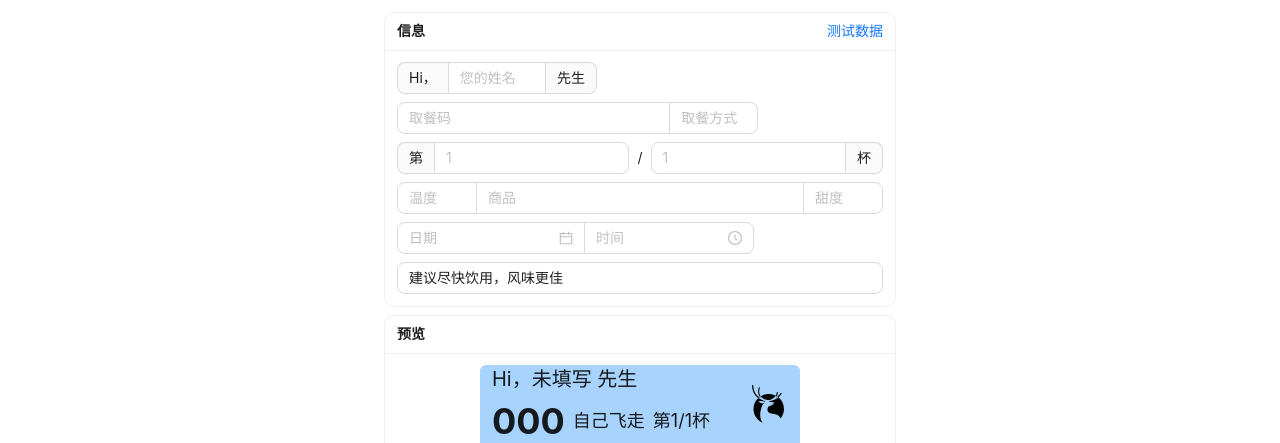
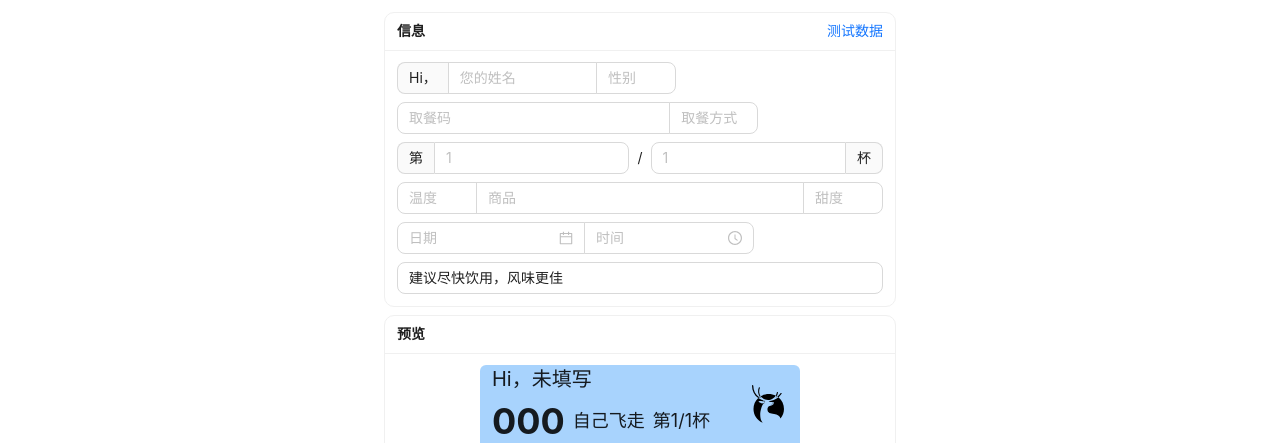
Before and after one commit to YuzeTT/picture-kit, a React (Vite) app: page / in a window 1280 px wide. Shown: the part 161-604 px from the top of the page. Built offline with nearby package versions, Linux system fonts and the light colour scheme.

Commit message:
fix: sex

```diff
--- a/index.html
+++ b/index.html
@@ -5,6 +5,15 @@
     <link rel="icon" type="image/svg+xml" href="/logo.svg" />
     <meta name="viewport" content="width=device-width, initial-scale=1.0" />
     <title>小贴纸 - 赛博收集癖</title>
+    <!-- Google tag (gtag.js) -->
+    <script async src="https://www.googletagmanager.com/gtag/js?id=G-ZNVB76LBFR"></script>
+    <script>
+      window.dataLayer = window.dataLayer || [];
+      function gtag(){dataLayer.push(arguments);}
+      gtag('js', new Date());
+
+      gtag('config', 'G-ZNVB76LBFR');
+    </script>
   </head>
   <body>
     <div id="root"></div>
--- a/src/pages/LuckinCoffee.tsx
+++ b/src/pages/LuckinCoffee.tsx
@@ -9,6 +9,7 @@ export default function LuckinCoffee() {
 
   const [data, setData] = useState({
     name: '',
+    sex: '',
     code: '',
     type: '',
     number1: '',
@@ -35,7 +36,7 @@ export default function LuckinCoffee() {
     });
 
     toPng(ref.current, { cacheBust: true, })
-      .then((dataUrl) => {
+      .then((dataUrl:any) => {
         const link = document.createElement('a')
         link.download = 'my-image-name.png'
         link.href = dataUrl
@@ -59,6 +60,7 @@ export default function LuckinCoffee() {
   const fillTest = () => {
     setData({
       name: '刘**',
+      sex: '先生',
       code: '114',
       type: '自提',
       number1: '1',
@@ -78,7 +80,15 @@ export default function LuckinCoffee() {
       <Space direction="vertical" className="w-full">
         <Card title="信息" size="small" extra={<a onClick={fillTest}>测试数据</a>}>
           <Space direction="vertical">
-            <Input addonBefore="Hi，" addonAfter="先生" className="w-50" placeholder="您的姓名" value={data.name} onChange={(v)=>setData({...data, name: v.target.value})}/>
+            <Space.Compact>
+              <Input addonBefore="Hi，" className="w-50" placeholder="您的姓名" value={data.name} onChange={(v)=>setData({...data, name: v.target.value})}/>
+              <AutoComplete
+                options={[{value: '女士'},{value: '先生'}]}
+                className="w-20"
+                value={data.sex} onChange={(v)=>setData({...data, sex: v})}
+                placeholder="性别"
+              />
+            </Space.Compact>
             <Space.Compact>
               <Input placeholder="取餐码" value={data.code} onChange={(v)=>setData({...data, code: v.target.value})}/>
               <AutoComplete
@@ -126,7 +136,7 @@ export default function LuckinCoffee() {
           <div className="flex items-center justify-center">
             <div className="bg-[#A8D3FD] rounded-md relative w-80 " ref={ref}>
               <img src="/lucking_coffee.svg" alt="" className="absolute w-8 right-4 top-5" />
-              <div className="px-3 text-xl">Hi，{data.name || '未填写'} 先生</div>
+              <div className="px-3 text-xl">Hi，{data.name || '未填写'} {data.sex}</div>
               <div className="flex items-center px-3 pt-2">
                 <div className="font-bold text-4xl">{data.code || '000'}</div>
                 <div className="text-lg pl-2">{data.type || '自己飞走'}</div>
```
